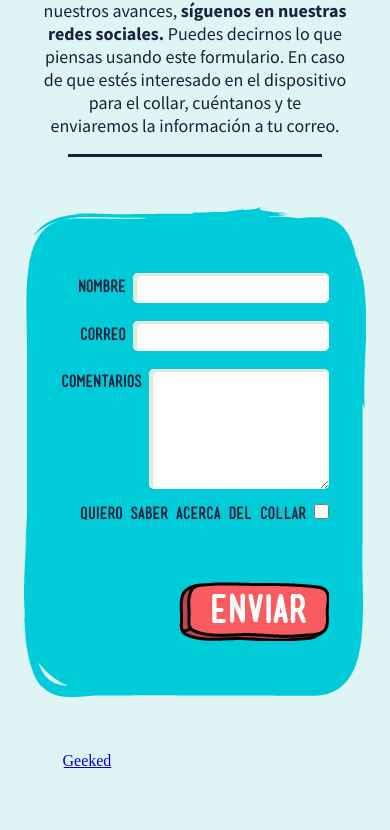
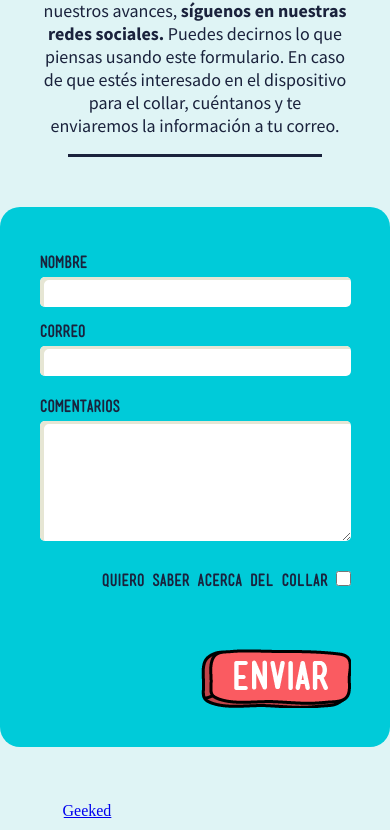
Before and after one commit to morioniot/clabki, a PHP site: page /joinus.php in a window 390 px wide; the page is wider, and only the part inside the window is pictured. Shown: the part 525-1355 px from the top of that part. Run offline with PHP 8.4, Linux system fonts and the light colour scheme; data that the repository does not hold is empty.

Commit message:
Adding styles to replace the form background in responsive mode <520px

```diff
--- a/Public/stylesheets/joinus.css
+++ b/Public/stylesheets/joinus.css
@@ -281,6 +281,7 @@ header {
 
 .small_field, .large_field, .check_box_container {
     align-items: center;
+    -webkit-align-items: center; /* Safari 7.0+ */
     box-sizing: border-box;
     display: -webkit-box;
     display: -ms-flexbox;
@@ -356,11 +357,6 @@ header {
         min-height: 67px;
     }
 
-    #join_us_form {
-        max-width: 450px;
-        width: 90%;
-    }
-
     #followers_count {
         min-width: 320px;
     }
@@ -370,6 +366,41 @@ header {
     }
 }
 
+@media screen and (max-width: 520px) {
+
+    #form_container {
+        padding-left: 0px;
+        padding-right: 0px;
+    }
+
+    #join_us_form {
+        background: #00cbd9;
+        border-radius: 20px;
+        padding-bottom: 25px;
+        padding-top: 25px;
+        width: 100%;
+    }
+
+    .small_field, .large_field {
+        align-items: flex-start;
+        -webkit-align-items: flex-start; /* Safari 7.0+ */
+        flex-direction: column;
+        -webkit-flex-direction: column; /* Safari 6.1+ */
+    }
+
+    .small_field input, .large_field textarea {
+        width: 100%;
+    }
+
+    .small_field label, .large_field label {
+        margin-bottom: 5px;
+    }
+
+    .check_box_container {
+        margin-top: 15px;
+    }
+}
+
 @media screen and (max-width: 440px) {
     #join_us_form label {
         font-size: 16px;
```
